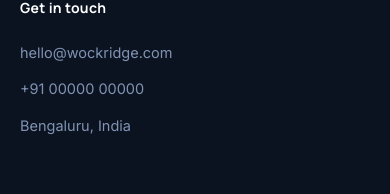
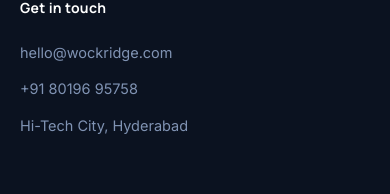
Before and after one commit to reaisol/ramreddysoftware, a plain HTML site: page Services.html in a window 390 px wide. Shown: the part 4129-4323 px from the top of the page. Drawn offline with Linux system fonts and the light colour scheme.

Commit message:
Update phone number and address in footers

```diff
--- a/Services.html
+++ b/Services.html
@@ -318,8 +318,8 @@
       <div class="foot-col">
         <h5>Get in touch</h5>
         <a href="mailto:hello@wockridge.com">hello@wockridge.com</a>
-        <a href="tel:+910000000000">+91 00000 00000</a>
-        <a href="#">Bengaluru, India</a>
+        <a href="tel:+918019695758">+91 80196 95758</a>
+        <a href="#">Hi-Tech City, Hyderabad</a>
       </div>
     </div>
     <div class="foot-bottom">
```
Also changed, not shown: index.html (+2 -2 lines).
